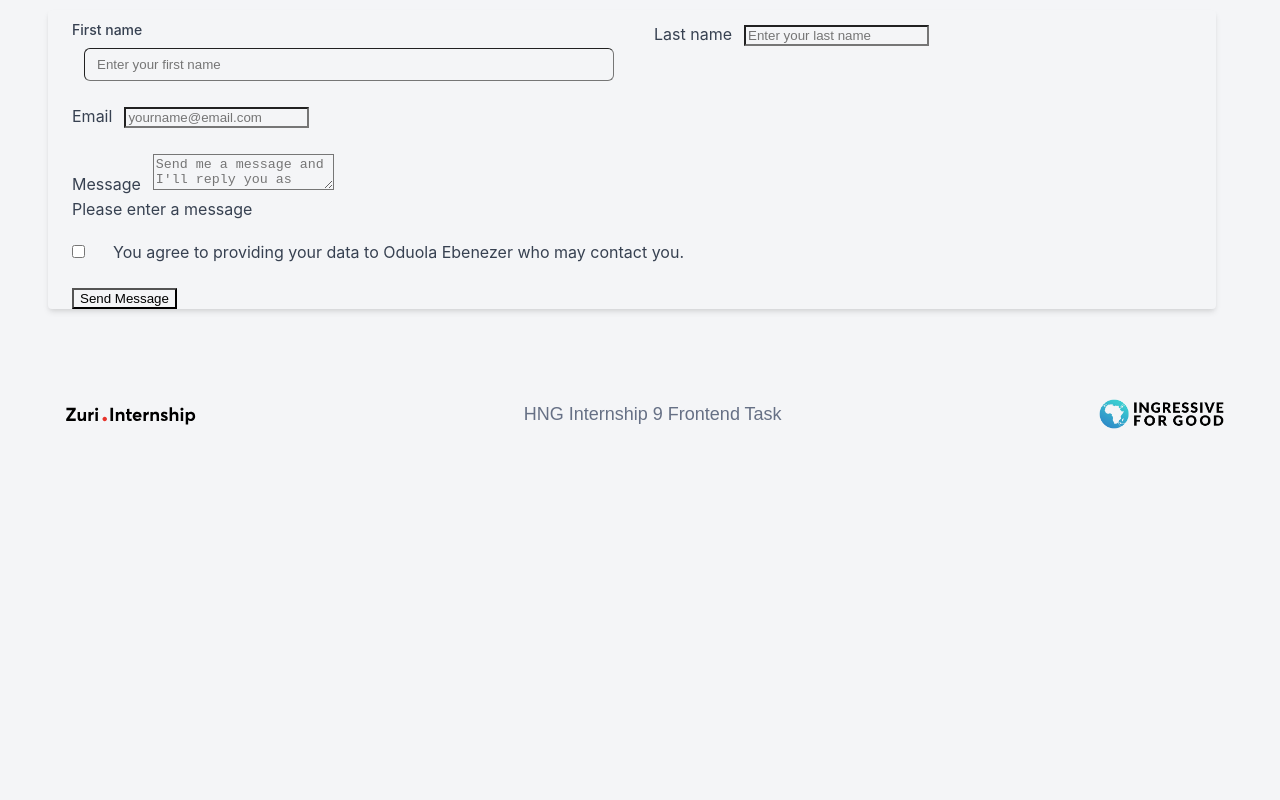
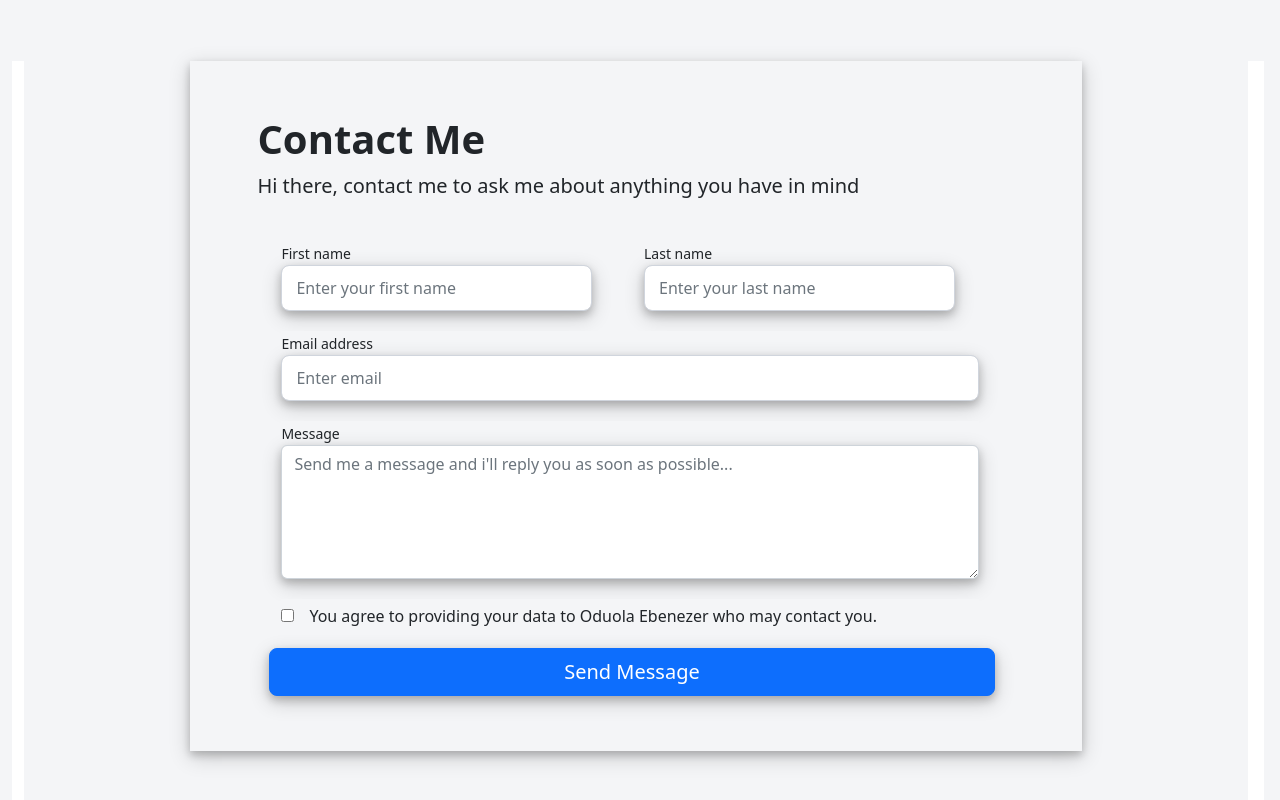
Before and after one commit to StrangeBee/zurinternlink, a React (Create React App) app: page /contact in a window 1280 px wide. Shown: the top 800 px of the page. Built offline with nearby package versions, Linux system fonts and the light colour scheme.

Commit message:
feat: Added contact page and styled with bootstrap

```diff
--- a/package.json
+++ b/package.json
@@ -3,10 +3,15 @@
   "version": "0.1.0",
   "private": true,
   "dependencies": {
+    "@emotion/react": "^11.10.5",
+    "@emotion/styled": "^11.10.5",
+    "@mui/material": "^5.10.12",
     "@testing-library/jest-dom": "^5.16.5",
     "@testing-library/react": "^13.4.0",
     "@testing-library/user-event": "^13.5.0",
+    "bootstrap": "^5.2.2",
     "react": "^18.2.0",
+    "react-bootstrap": "^2.5.0",
     "react-dom": "^18.2.0",
     "react-router-dom": "^6.4.3",
     "react-scripts": "5.0.1",
--- a/src/App.css
+++ b/src/App.css
@@ -166,6 +166,18 @@ a:hover {
   flex-grow: 0;
   cursor: pointer;
 }
+#contact {
+  font-family: 'Poppins', 'sans-serif';
+  font-style: normal;
+  font-weight: 600;
+  font-size: 1.5vw;
+  line-height: auto;
+  align-items: center;
+  text-align: center;
+  color: #101828;
+  flex-grow: 0;
+  cursor: pointer;
+}
 .icons {
   display: inline-block;
   margin-left: auto;
@@ -193,7 +205,7 @@ a:hover {
   margin: 8px;
   gap: 35px;
   flex: none;
-  width: 100%;
+  width: 98%;
   order: 0;
   flex-grow: 0;
 }
@@ -213,43 +225,6 @@ a:hover {
 .zuri-icon {
   height: 120px;
 }
-
-/* Contact Page */
-.form-container {
-  display: flex;
-  color: #374151;
-  flex-direction: column;
-  border-radius: 0.25rem;
-  row-gap: 1rem;
-  box-shadow: 0 4px 6px -1px rgba(0, 0, 0, 0.1), 0 2px 4px -1px rgba(0, 0, 0, 0.06);
-}
-.g-name {
-  display: grid;
-  gap: 1.5rem;
-}
-.f-name {
-  font-size: 0.875rem;
-  line-height: 1.25rem;
-  font-weight: 500;
-}
-.i-fname {
-  padding-top: 0.5rem;
-  padding-bottom: 0.5rem;
-  padding-left: 0.75rem;
-  padding-right: 0.75rem;
-  margin-top: 0.5rem;
-  border-radius: 0.375rem;
-  border-width: 1px;
-  appearance: none;
-  width: 100%;
-
-}
-
-@media (min-width: 768px) {
-  .g-name {
-    grid-template-columns: repeat(2, minmax(0, 1fr));
-  }
- }
 
 @media only screen and (max-width: 680px) {
   * {
@@ -291,3 +266,105 @@ a:hover {
     text-align: left;
   }
 }
+
+
+/* Contact Page */
+.main-content {
+  margin: 5% 10%;
+  flex-direction: column;
+  align-items: center;
+  padding: 5%;
+  box-shadow: 0 4px 8px 0 rgba(0, 0, 0, 0.2), 0 6px 20px 0 rgba(0, 0, 0, 0.19);
+}
+.con .main-content {
+  position: relative;
+  top: 50%;
+  height: 100%;
+}
+/*Contact Me */
+.con .main-content h1 {
+  font-size: 2.50rem;
+  line-height: 44px;
+  font-weight: 600;
+}
+/*paragraph */
+.con .main-content p {
+  font-weight: 400;
+  font-size: 20px;
+  line-height: 30px;
+  margin-top: 10px;
+  opacity: calc();
+}
+/* Form Section */
+.form-con {
+  margin-top: 20px;
+}
+/* Name Section */
+.form-con .form-i-con {
+  margin-top: 20px;
+}
+/* Name Text */
+.form-con .form-i-con label {
+  font-size: 14px;
+  line-height: 20px;
+  font-weight: 500;
+  margin: 0;
+}
+/* Name boxes */
+.form-con .form-i-con input {
+  width: 100%;
+  padding: 10px 14px;
+  border: 1px solid #D0D5DD;
+  box-shadow: 0px 1px 2px rgba(16, 24, 40, 0.05);
+  border-radius: 8px;
+  align-self: stretch;
+  margin: 0;
+  box-shadow: 0 4px 8px 0 rgba(0, 0, 0, 0.2), 0 6px 20px 0 rgba(0, 0, 0, 0.19);
+
+}
+/* Email $ Message Section */
+.input-con {
+  margin-top: 20px;
+}
+/* Email & Message Box */
+.input-con input, textarea {
+    width: 100%;
+    padding: 10px 14px;
+    border: 1px solid #D0D5DD;
+    box-shadow: 0px 1px 2px rgba(16, 24, 40, 0.05);
+    border-radius: 8px;
+    align-self: stretch;
+    margin: 0;
+    box-shadow: 0 4px 8px 0 rgba(0, 0, 0, 0.2), 0 6px 20px 0 rgba(0, 0, 0, 0.19);
+}
+/* Email & Message Title */
+.input-con  label {
+  font-size: 14px;
+  line-height: 20px;
+  font-weight: 500;
+  margin: 0;
+}
+/* Check box */
+.check-con {
+  margin-top: 20px;
+}
+.check-con label {
+  margin-left: 15px;
+  text-align: center;
+}
+/* Button Section */
+form button {
+  width: 100%;
+  margin-top: 20px;
+  padding: 12px 20px;
+  background: #1570EF;
+  border-radius: 8px;
+  box-shadow: 0px 1px 2px rgba(16, 24, 40, 0.05);
+  align-self: stretch;
+  border: none;
+  color: #ffff;
+  font-size: 16px;
+  line-height: 24px;
+  box-shadow: 0 4px 8px 0 rgba(0, 0, 0, 0.2), 0 6px 20px 0 rgba(0, 0, 0, 0.19);
+
+}
--- a/src/App.js
+++ b/src/App.js
@@ -36,7 +36,7 @@ function App() {
         <a href="https://books.zuri.team/design-rules" id='book__design'>
           Design Books
         </a>
-        <Link to="/contact" id='book__design'>
+        <Link to="/contact" id='contact'>
           Contact Us
         </Link>
       </div>
--- a/src/components/Contact.js
+++ b/src/components/Contact.js
@@ -1,48 +1,56 @@
-import React from 'react'
+import React from 'react';
 import Footer from '../components/Footer.js';
-import '../App.css'
+import Col from 'react-bootstrap/Col';
+import Form from 'react-bootstrap/Form';
+import Row from 'react-bootstrap/Row';
+import Button from 'react-bootstrap/Button';
+import Container from 'react-bootstrap/Container';
 
-export default function Contact() {
+function Contact() {
   return (
-    <div>
-      <form className="form-container">
-        <div className="g-name">
-          <label className="f-name" htmlFor="first_name">
-            First name
-            <input className="i-fname" id="first_name" type="text" placeholder="Enter your first name" required/>
-          </label>
+    <Container className='con'>
+        <div className='main-content'>
+            <h1>Contact Me</h1>
+            <p>Hi there, contact me to ask me about anything you have in mind</p>
+            <div>
+                <Form className='form-con'>
+                    <Row className='mb-3'>
+                        <Col className='form-i-con'>
+                            <Form.Label>First name</Form.Label>
+                            <Form.Control placeholder="Enter your first name" id='first_name' required/>
+                        </Col>
+                        <Col className='form-i-con'>
+                            <Form.Label>Last name</Form.Label>
+                            <Form.Control placeholder="Enter your last name" id='last_name' required/>
+                        </Col>
+                    </Row>
 
-          <label className="block text-sm font-medium text-gray-700" htmlFor="last_name">
-            Last name
-            <input className="w-full px-3 py-2 mt-2 border rounded-md outline-none appearance-none focus:shadow-ring" id="last_name" type="text" placeholder="Enter your last name" required/>
-          </label>
+                    <Form.Group className="input-con mb-3" controlId="formGroupEmail" >
+                        <Form.Label>Email address</Form.Label>
+                        <Form.Control type="email" placeholder="Enter email" id='email' required/>
+                    </Form.Group>
+
+                    <Form.Group className="input-con mb-3" controlId="exampleForm.ControlTextarea1">
+                        <Form.Label>Message</Form.Label>
+                        <Form.Control as="textarea" rows={5} placeholder="Send me a message and i'll reply you as soon as possible..."  id='message' required/>
+                    </Form.Group>
+
+                    <div className='check-con'>
+                        <input type="checkbox" id="checkbox" name="checkbox" value="checkbox" />
+                        <label for="checkbox">You agree to providing your data to Oduola Ebenezer who may contact you.</label>
+                    </div>
+
+                    <Button variant="primary" size="lg" id='btn__submit' type='submit'>
+                        Send Message
+                    </Button>
+
+                </Form>
+            </div>
         </div>
-        <div>
-          <label className="block text-sm font-medium text-gray-700" htmlFor="email">
-            Email
-            <input className="w-full px-3 py-2 mt-2 border rounded-md outline-none appearance-none focus:shadow-ring" id="email" type="email" placeholder="yourname@email.com" required/>
-          </label>
-        </div>
-        <div>
-          <label className="block text-sm font-medium text-gray-700" htmlFor="email">
-            Message
-            <textarea className="w-full h-32 px-3 py-2 mt-2 border rounded-md outline-none appearance-none"  id="message" type="text" placeholder="Send me a message and I'll reply you as soon as possible..." />
-          </label>
-           <p className="text-[#F89687]">Please enter a message</p>
-        </div>
-        <div class="flex items-center mb-4">
-          <input id="default-checkbox" type="checkbox" value="" class="w-4 h-4 text-blue-600 bg-gray-100 rounded border-gray-300 focus:ring-blue-500 focus:ring-2" />
-          <label for="default-checkbox" class="ml-4 text-sm font-medium text-gray-500">You agree to providing your data to Oduola Ebenezer who may contact you.</label>
-        </div>
-        <div className="flex items-center justify-between">
-          <button className="w-full px-5 py-3 font-bold text-center text-white rounded-md bg-primary hover:bg-hover focus:outline-none focus:shadow-ring" type="submit" id="btn__submit">
-            Send Message
-          </button>
-        </div>
-      </form>
 
+        <Footer />
+    </Container>
+  );
+}
 
-      <Footer />
-    </div>
-  )
-}
+export default Contact;
--- a/src/index.js
+++ b/src/index.js
@@ -3,7 +3,16 @@ import ReactDOM from 'react-dom/client';
 import './index.css';
 import App from './App';
 import { BrowserRouter, Routes, Route } from 'react-router-dom'
-import Contact from './components/Contact.js'
+import Contact from './components/Contact.js';
+import 'bootstrap/dist/css/bootstrap.min.css';
+
+
+<link
+  rel="stylesheet"
+  href="https://cdn.jsdelivr.net/npm/bootstrap@5.2.2/dist/css/bootstrap.min.css"
+  integrity="sha384-Zenh87qX5JnK2Jl0vWa8Ck2rdkQ2Bzep5IDxbcnCeuOxjzrPF/et3URy9Bv1WTRi"
+  crossorigin="anonymous"
+/>
 
 const root = ReactDOM.createRoot(document.getElementById('root'));
 root.render(
```
Also changed, not shown: 1 other file (tests, documents, lock files or other folders).
